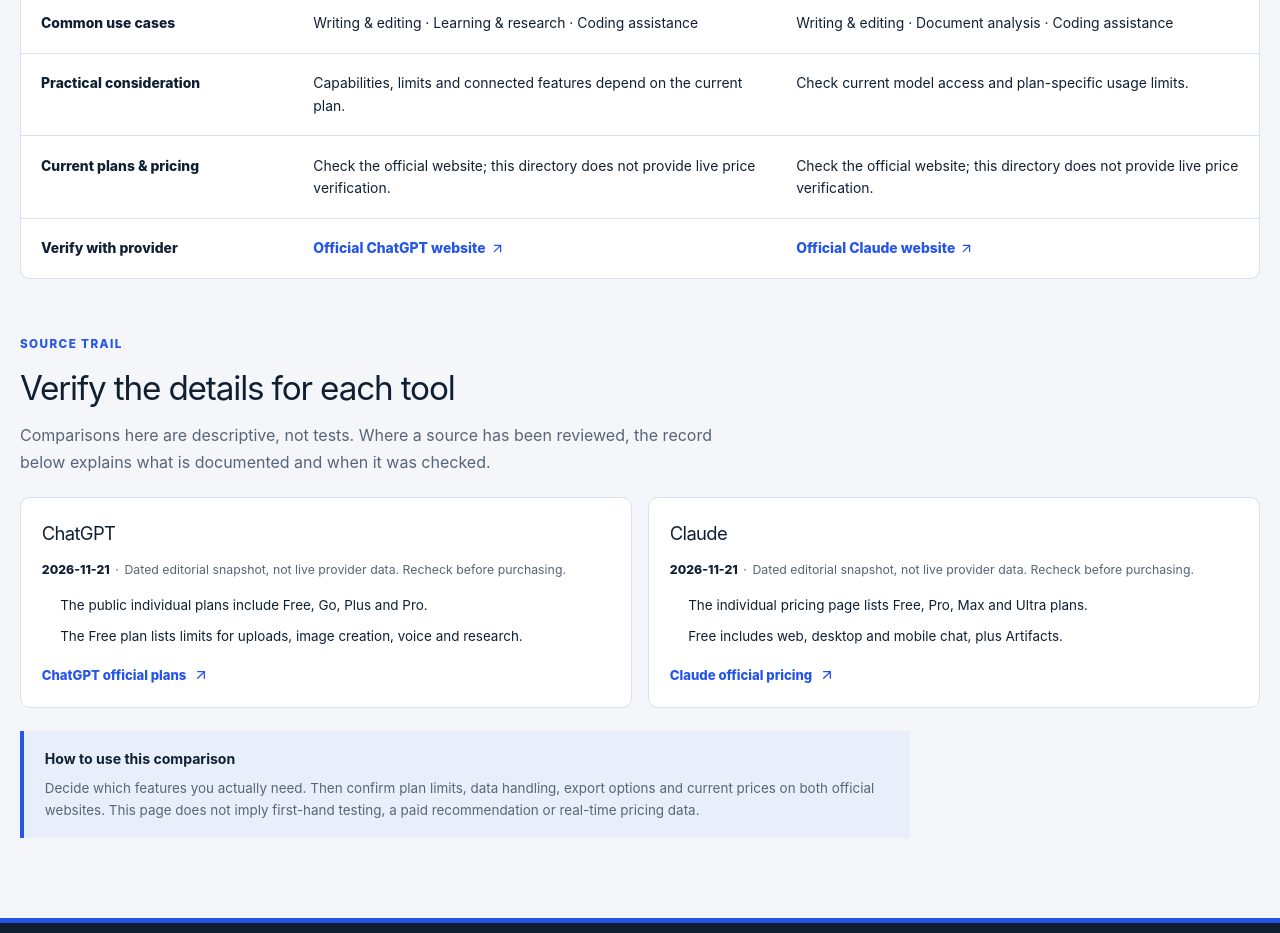
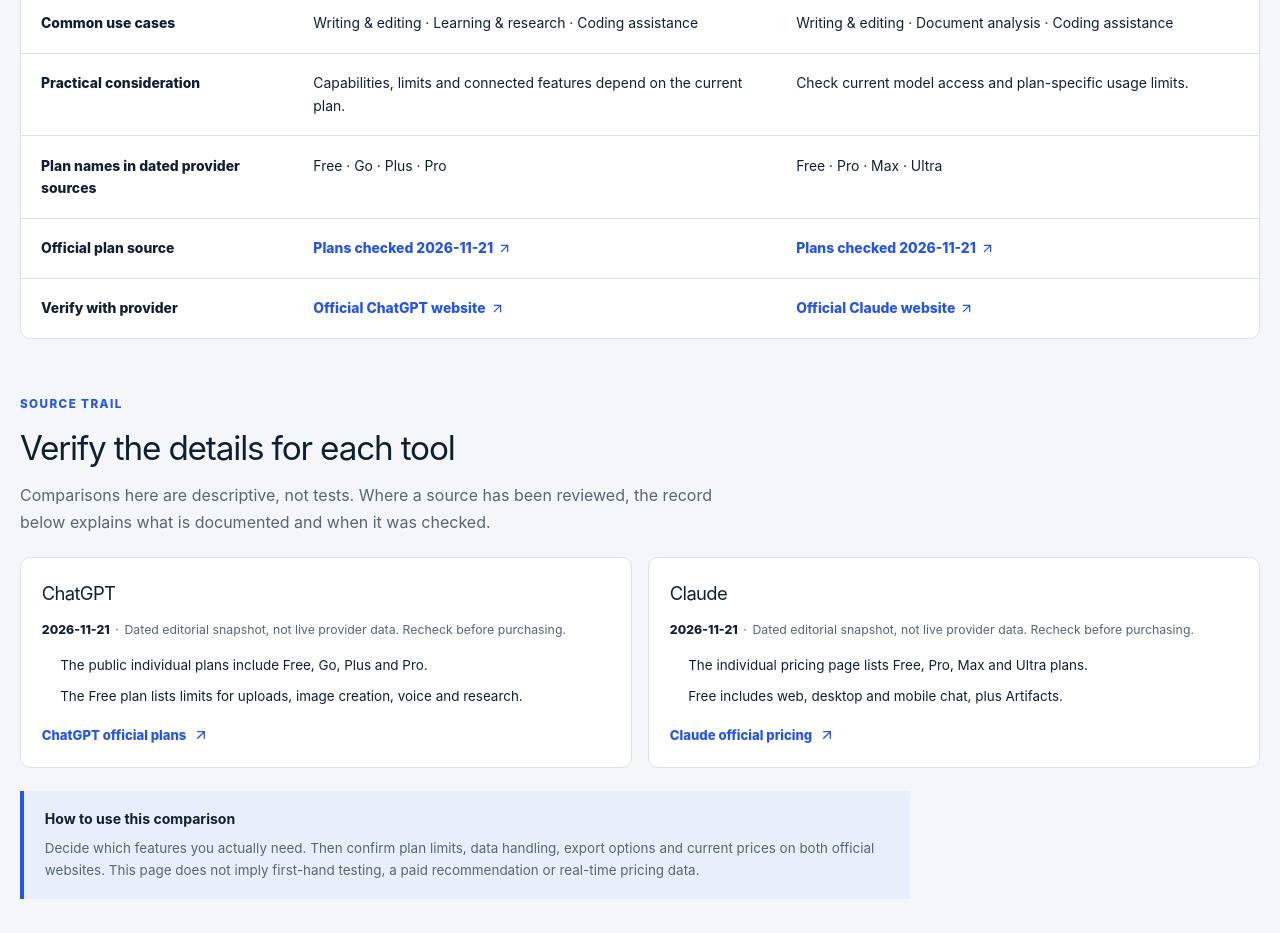
Before and after one commit to syleriofficial/Decodista, a Next.js app: page /ai-tools/compare in a window 1280 px wide. Shown: the part 1060-1993 px from the top of the page. Built offline with nearby package versions, Linux system fonts and the light colour scheme; no server answers.

Commit message:
AI Tools: connect directory, tool profiles and comparisons to dated official plan records

```diff
--- a/app/ai-tools/compare/page.tsx
+++ b/app/ai-tools/compare/page.tsx
@@ -2,6 +2,7 @@ import type { Metadata } from "next";
 import Link from "@/components/app-link";
 import { AiEvidenceStatus } from "@/components/ai-tools-evidence-status";
 import { getAiToolEvidence } from "@/lib/ai-tools-evidence";
+import { getAiToolPricing } from "@/lib/ai-tools-pricing";
 import { ArrowLeft, ArrowRight, ArrowUpRight, GitCompareArrows } from "lucide-react";
 import { AI_TOOLS, findAiTool, getCategoryLabel } from "@/lib/ai-tools";
 import { SITE_NAME } from "@/lib/site";
@@ -39,6 +40,8 @@ export default async function CompareAiToolsPage({ searchParams }: { searchParam
       ?? AI_TOOLS.find((tool) => tool.slug !== first.slug)!;
 
   const officialSources = [first, second].map((tool) => ({ tool, evidence: getAiToolEvidence(tool.slug) }));
+  const firstPlans = getAiToolPricing(first.slug);
+  const secondPlans = getAiToolPricing(second.slug);
   const rows = [
     { title: "Made by", a: first.provider, b: second.provider },
     { title: "Primary category", a: getCategoryLabel(first.category), b: getCategoryLabel(second.category) },
@@ -46,9 +49,9 @@ export default async function CompareAiToolsPage({ searchParams }: { searchParam
     { title: "Common use cases", a: first.useCases.join(" · "), b: second.useCases.join(" · ") },
     { title: "Practical consideration", a: first.practicalNote, b: second.practicalNote },
     {
-      title: "Current plans & pricing",
-      a: "Check the official website; this directory does not provide live price verification.",
-      b: "Check the official website; this directory does not provide live price verification.",
+      title: "Plan names in dated provider sources",
+      a: firstPlans ? firstPlans.planNames.join(" · ") : "Confirm on provider website",
+      b: secondPlans ? secondPlans.planNames.join(" · ") : "Confirm on provider website",
     },
   ];
 
@@ -103,6 +106,11 @@ export default async function CompareAiToolsPage({ searchParams }: { searchParam
                 </tr>
               ))}
               <tr>
+                <th scope="row">Official plan source</th>
+                <td>{firstPlans ? <a href={firstPlans.pricingUrl} target="_blank" rel="noopener noreferrer">Plans checked {firstPlans.checkedOn} <ArrowUpRight size={15} aria-hidden="true" /></a> : "Not reviewed"}</td>
+                <td>{secondPlans ? <a href={secondPlans.pricingUrl} target="_blank" rel="noopener noreferrer">Plans checked {secondPlans.checkedOn} <ArrowUpRight size={15} aria-hidden="true" /></a> : "Not reviewed"}</td>
+              </tr>
+              <tr>
                 <th scope="row">Verify with provider</th>
                 <td><a href={first.officialUrl} target="_blank" rel="noopener noreferrer">Official {first.name} website <ArrowUpRight size={15} aria-hidden="true" /></a></td>
                 <td><a href={second.officialUrl} target="_blank" rel="noopener noreferrer">Official {second.name} website <ArrowUpRight size={15} aria-hidden="true" /></a></td>
```
